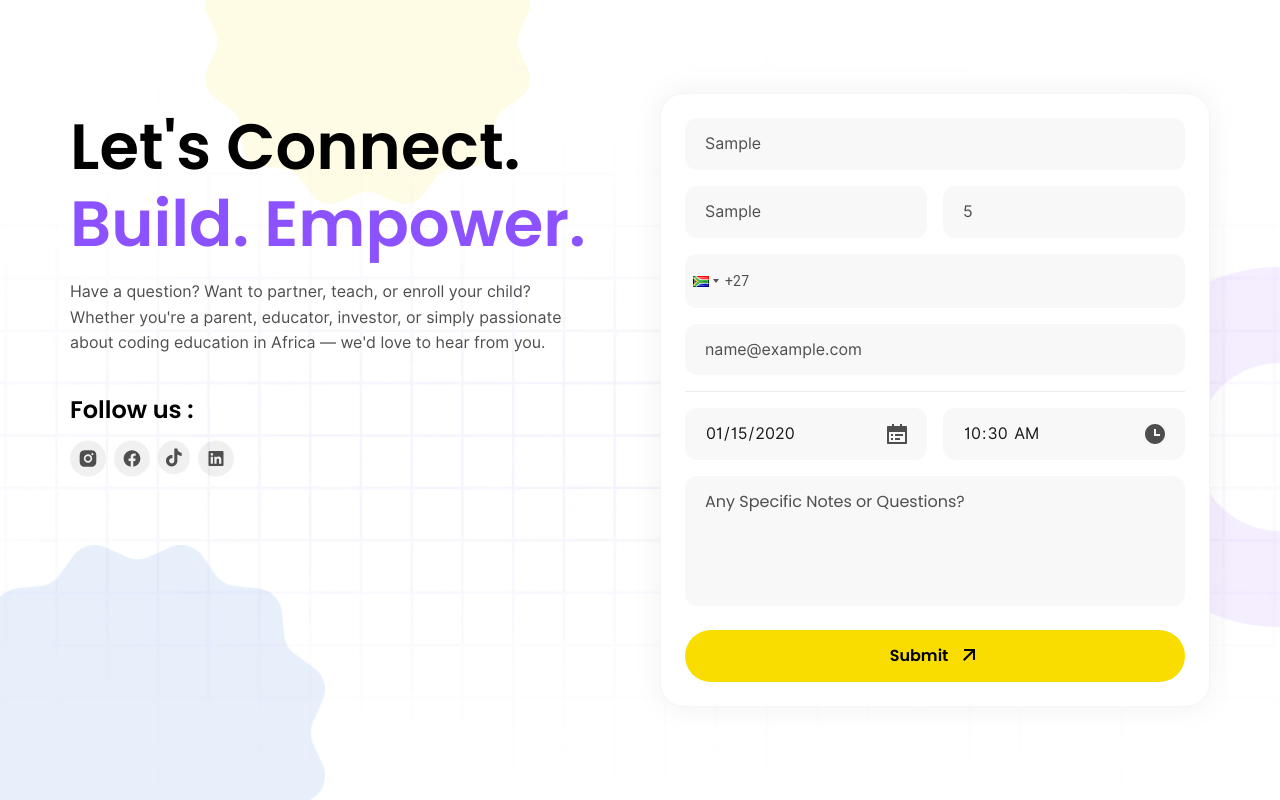
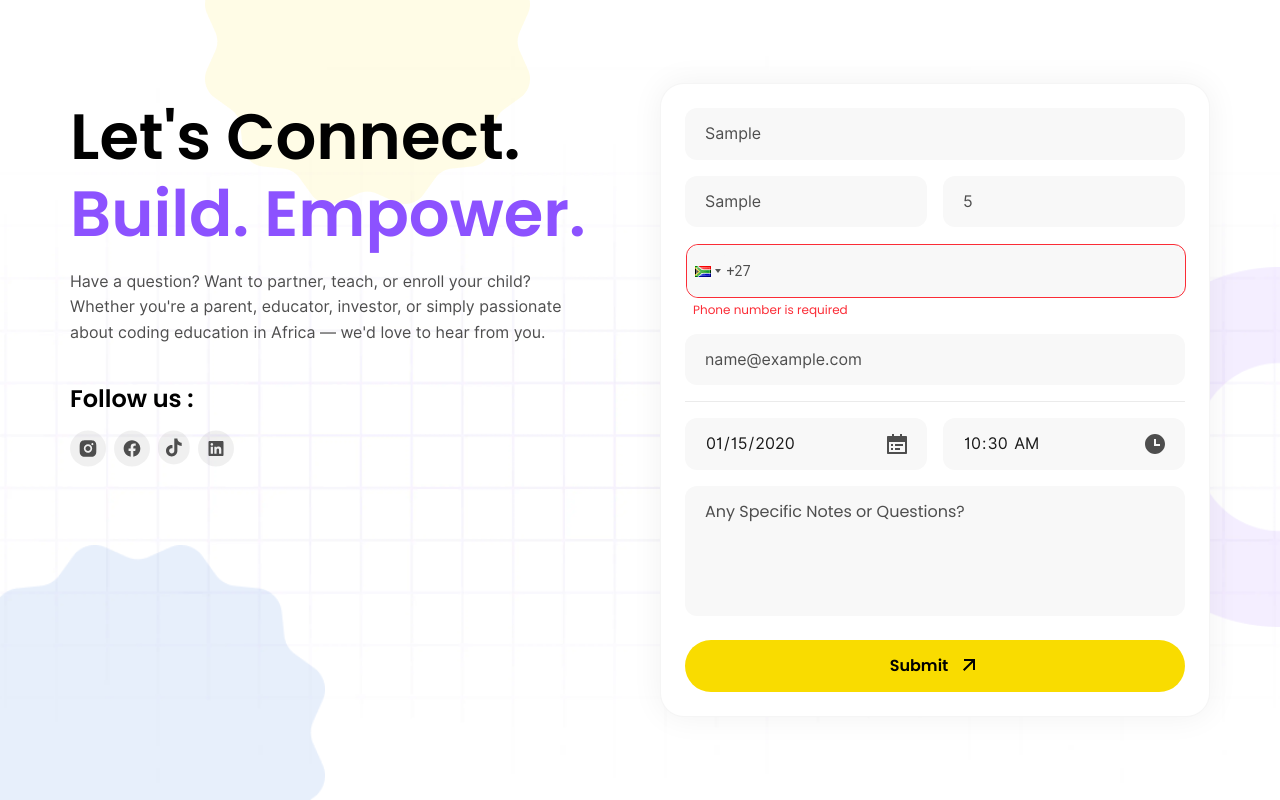
Before and after one commit to Pupiloinc/Pupilo, a Next.js app: page /contact-form in a window 1280 px wide. Both pictures are taken after typing "Sample", "Sample", "5", "name@example.com", "2020-01-15", "10:30" into the empty fields and a click on the button "Submit". Built offline with nearby package versions, Linux system fonts and the light colour scheme.

Commit message:
number updated

```diff
--- a/src/app/globals.css
+++ b/src/app/globals.css
@@ -163,3 +163,11 @@ input::-webkit-inner-spin-button {
 input[type=number] {
   -moz-appearance: textfield;
 }
+.react-tel-input .selected-flag:hover, .react-tel-input .selected-flag:focus {
+  background-color: transparent !important;
+  border-radius: 12px !important;
+}
+.react-tel-input .flag-dropdown.open .selected-flag {
+    background-color: transparent !important;
+     border-radius: 12px !important;
+}
--- a/src/components/contact-form/ContactForm.jsx
+++ b/src/components/contact-form/ContactForm.jsx
@@ -29,7 +29,11 @@ const ContactForm = () => {
     const newErrors = {}
 
     if (!formData.parentName.trim()) newErrors.parentName = "Parent name is required"
-    if (!/^\d{10}$/.test(formData.phone)) newErrors.phone = "Enter a valid 10-digit phone number"
+    if (!formData.phone || formData.phone.trim() === '') {
+      newErrors.phone = "Phone number is required"
+    } else if (!/^\d{10,}$/.test(formData.phone.replace(/\D/g, ''))) {
+      newErrors.phone = "Enter a valid phone number"
+    }
     if (!/\S+@\S+\.\S+/.test(formData.email)) newErrors.email = "Enter a valid email"
     if (!formData.childName.trim()) newErrors.childName = "Child name is required"
     if (!formData.childAge || formData.childAge < 3 || formData.childAge > 18) {
@@ -148,16 +152,20 @@ const ContactForm = () => {
                 />
               </div>
 
+              <div className="w-full">
                 <PhoneInput
                   country={'za'}
                   value={formData.phone}
                   onChange={phone => setFormData({ ...formData, phone })}
-                  inputClass="!bg-white-100 !outline-0 !py-[13px] !px-10 !rounded-xl !h-[54px] !border-none !leading-160 !w-full !placeholder:text-dark-grey !text-dark-grey pl-3"
-                  buttonClass="!bg-white-100 !border-none !outline-0 !rounded-xl"
-                  containerClass="!w-full !rounded-xl"
+                  inputClass={`!bg-white-100 !outline-0 !py-[13px] !px-10 !rounded-xl !h-[54px] !leading-160 !w-full !placeholder:text-dark-grey !text-dark-grey pl-3 ${errors.phone ? '!border !border-red-500' : '!border-none'}`}
+                  buttonClass="!bg-white-100 !border-none !outline-0 !rounded-xl m-[1px]"
+                  containerClass="!w-full !rounded-xl m-[0.5px]"
                   dropdownClass="!rounded-xl"
-                  error={errors.PhoneInput}
                 />
+                {errors.phone && (
+                  <div className="text-red-500 text-xs mt-1 pl-2">{errors.phone}</div>
+                )}
+              </div>
 
               <CustomInput
                 name="email"
```
